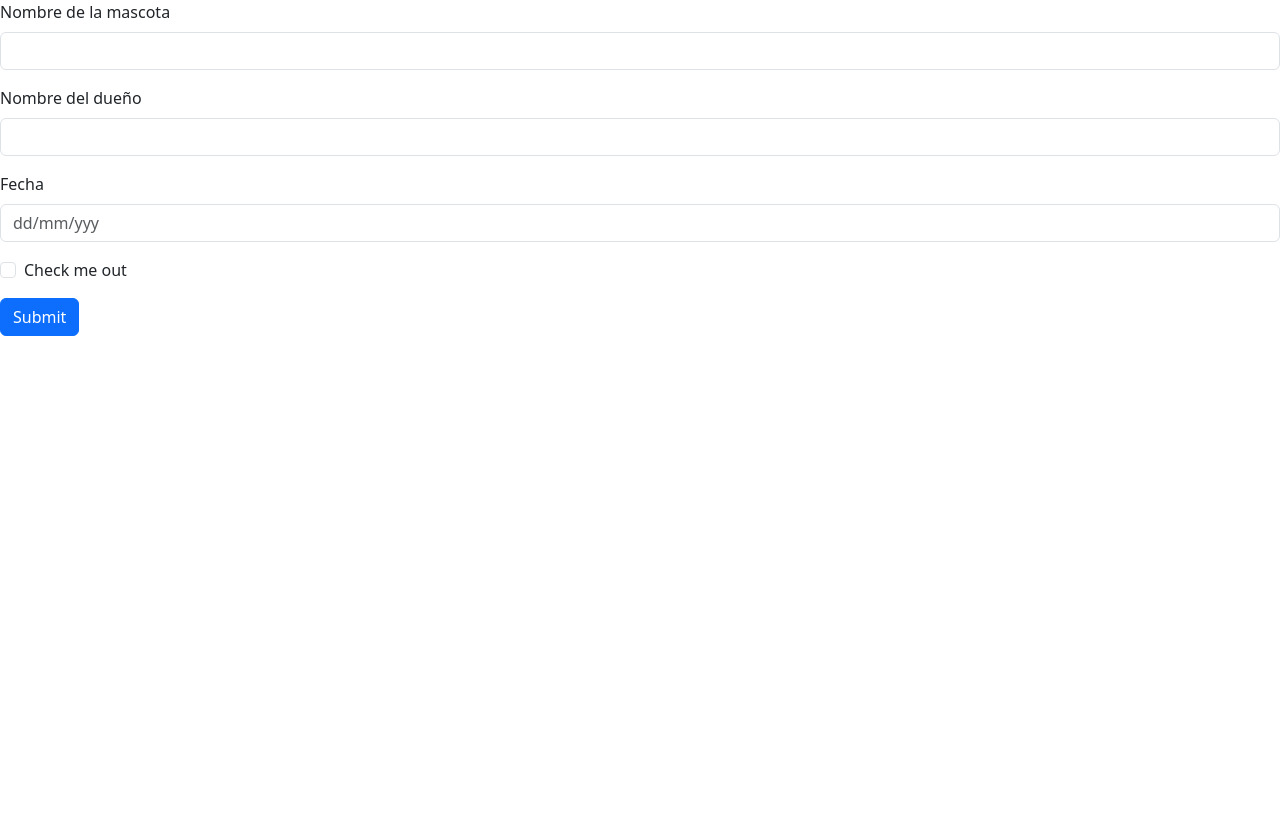
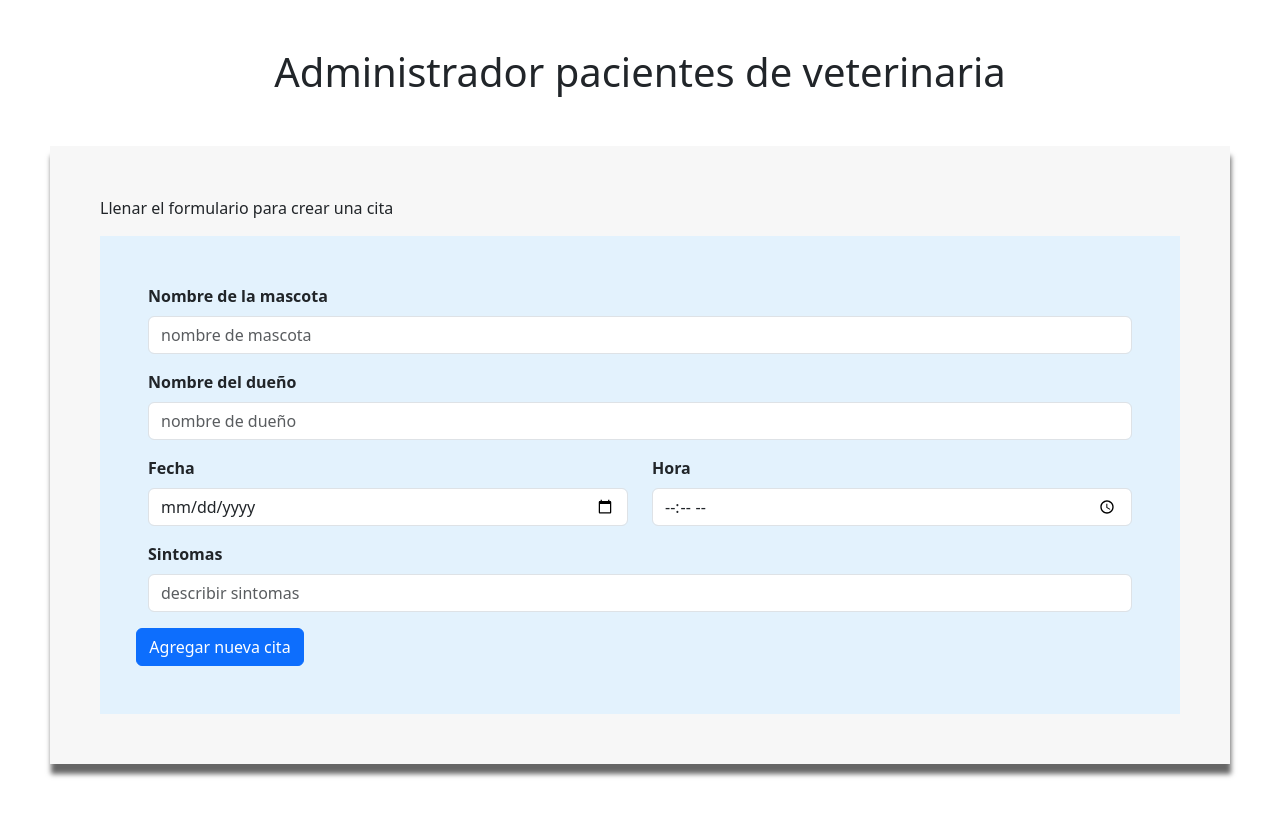
Before and after one commit to Facundo-Vera/Rolling-taller, a React (Vite) app: page / in a window 1280 px wide. Built offline with nearby package versions, Linux system fonts and the light colour scheme.

Commit message:
Estilos formulario

```diff
--- a/src/App.jsx
+++ b/src/App.jsx
@@ -1,12 +1,16 @@
-import FormApp from "./components/FormApp"
-
+import FormApp from "./components/FormApp";
+import "./css/app.css";
 
 const App = () => {
   return (
     <div>
-      <FormApp/>
+      <h1 className="text-center m-5">Administrador pacientes de veterinaria</h1>
+      <div className="contenedor">
+        <p>Llenar el formulario para crear una cita</p>
+        <FormApp />
+      </div>
     </div>
-  )
-}
+  );
+};
 
-export default App
+export default App;
--- a/src/components/FormApp.jsx
+++ b/src/components/FormApp.jsx
@@ -1,8 +1,10 @@
+import "../css/form.css";
+
 const FormApp = () => {
   return (
-    <div>
-    <form>
-      <div className="mb-3">
+    <div className="container formulario p-5">
+      <form className="row">
+        <div className="mb-3 col-12">
           <label for="name" className="form-label">
             Nombre de la mascota
           </label>
@@ -11,9 +13,9 @@ const FormApp = () => {
             className="form-control"
             required
             id="name"
+            placeholder="nombre de mascota"
             aria-describedby="emailHelp"
           />
-
         </div>
         <div className="mb-3">
           <label for="duenio" className="form-label">
@@ -23,31 +25,45 @@ const FormApp = () => {
             type="text"
             className="form-control"
             id="duenio"
+            placeholder="nombre de dueño"
           />
         </div>
-      <div className="mb-3">
+        <div className="mb-3 col-6">
           <label for="fecha" className="form-label">
             Fecha
           </label>
           <input
-          type="data"
+            type="date"
             className="form-control"
             placeholder="dd/mm/yyy"
             id="fecha"
           />
         </div>
-      <div className="mb-3 form-check">
+        <div className="mb-3 col-6">
+          <label for="hora" className="form-label">
+            Hora
+          </label>
           <input
-          type="checkbox"
-          className="form-check-input"
-          id="exampleCheck1"
+            type="time"
+            className="form-control"
+            placeholder="dd/mm/yyy"
+            id="hora"
           />
-        <label className="form-check-label" for="exampleCheck1">
-          Check me out
+        </div>
+        <div className="mb-3">
+          <label for="sintoma" className="form-label">
+            Sintomas
           </label>
+          <input
+            type="text"
+            className="form-control"
+            id="sintoma"
+            placeholder="describir sintomas"
+          />
         </div>
-      <button type="submit" className="btn btn-primary">
-        Submit
+
+        <button type="submit" className="btn btn-primary col-2">
+          Agregar nueva cita
         </button>
       </form>
     </div>
--- /dev/null
+++ b/src/css/app.css
@@ -0,0 +1,11 @@
+.contenedor{
+    margin: 50px;
+    padding: 50px;
+    background-color: #f7f7f7;
+box-shadow: 1px 10px 5px 0px rgba(0,0,0,0.6);
+-webkit-box-shadow: 1px 10px 5px 0px rgba(0,0,0,0.6);
+-moz-box-shadow: 1px 10px 5px 0px rgba(0,0,0,0.6);
+    & p {
+        font-weight: 500;
+    }
+}
--- /dev/null
+++ b/src/css/form.css
@@ -0,0 +1,9 @@
+
+.formulario{
+    background-color: #e3f2fd;
+
+}
+
+.form-label{
+    font-weight: 600;
+}
```
Lines whose indentation alone changed are shown as unchanged.
